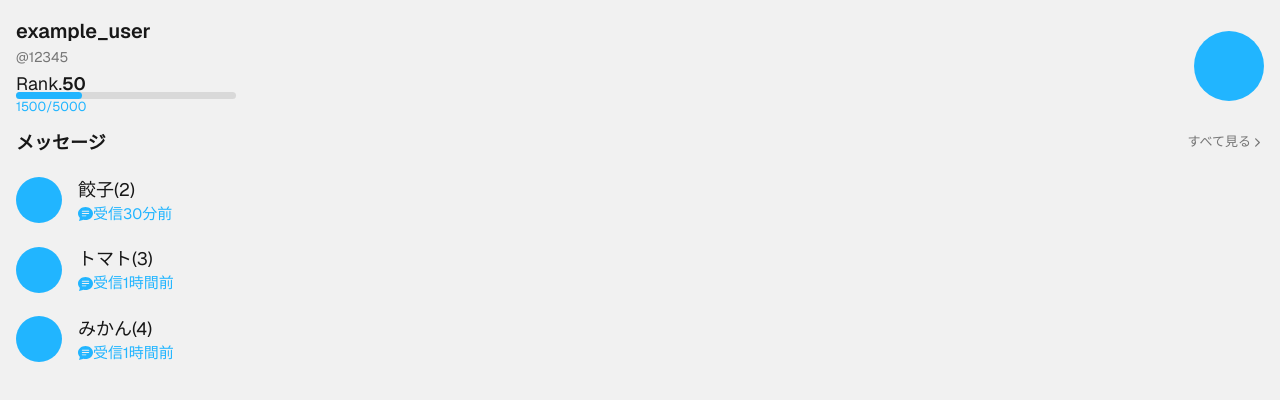
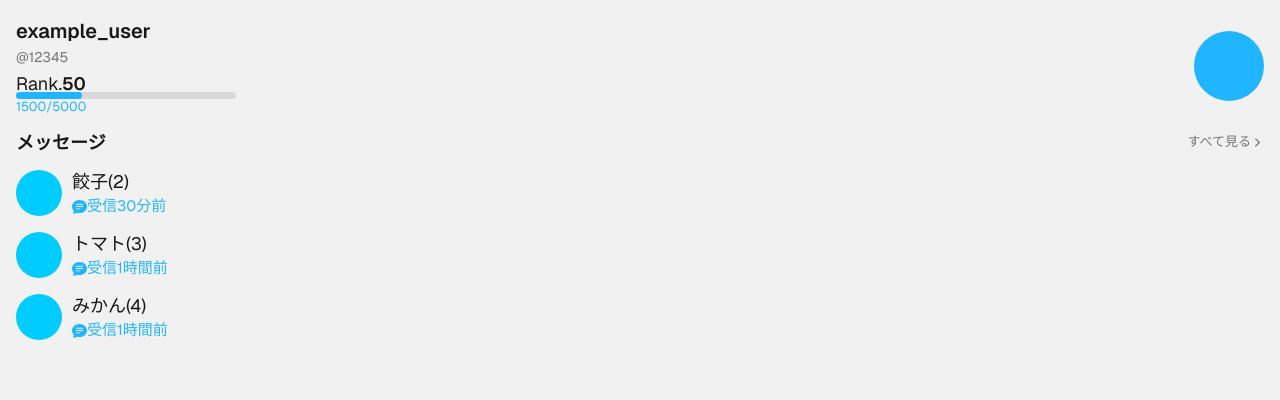
Before and after one commit to hakyukawa/frist_chat_next, a Next.js app in the folder hakyukawa-next/: page /home in a window 1280 px wide. Shown: the top 400 px of the page. Built offline with nearby package versions, Linux system fonts and the light colour scheme.

Commit message:
[update]Group更新

```diff
--- a/hakyukawa-next/src/components/common/Group.tsx
+++ b/hakyukawa-next/src/components/common/Group.tsx
@@ -1,5 +1,4 @@
 import { BsChatTextFill } from "react-icons/bs";
-import styles from "@/styles/componentStyles/common/Group.module.scss";
 
 interface GroupProps {
     GroupName: string;
@@ -9,14 +8,14 @@ interface GroupProps {
 
 export default function Group(props: GroupProps) {
     return (
-        <div className={styles.container}>
-            <div className={styles.icon}></div>
+        <div className="my-5 flex items-center">
+            <div className="bg-main w-[46px] h-[46px] rounded-full mr-4"></div>
             <div>
-                <h2 className={styles.groupName}>
+                <h2 className="text-[1.8rem] flex items-center">
                     {props.GroupName}
                     {props.NumberOfPerson >= 2 && `(${props.NumberOfPerson})`}
                 </h2>
-                <p className={styles.receptionTime}>
+                <p className="text-[1.5rem] text-[#21b5ff] flex items-center">
                     <BsChatTextFill />
                     受信
                     {props.LastMessageTime < 60
--- a/hakyukawa-next/src/styles/componentStyles/common/Group.module.scss
+++ /dev/null
@@ -1,23 +0,0 @@
-.container {
-    margin: 20px 0 0;
-    display: flex;
-    align-items: center;
-    .icon {
-        background-color: #21b5ff;
-        width: 46px;
-        height: 46px;
-        border-radius: 50%;
-        margin-right: 16px;
-    }
-    .groupName {
-        font-size: 1.8rem;
-        display: flex;
-        align-items: center;
-    }
-    .receptionTime {
-        font-size: 1.5rem;
-        color: #21b5ff;
-        display: flex;
-        align-items: center;
-    }
-}
```
